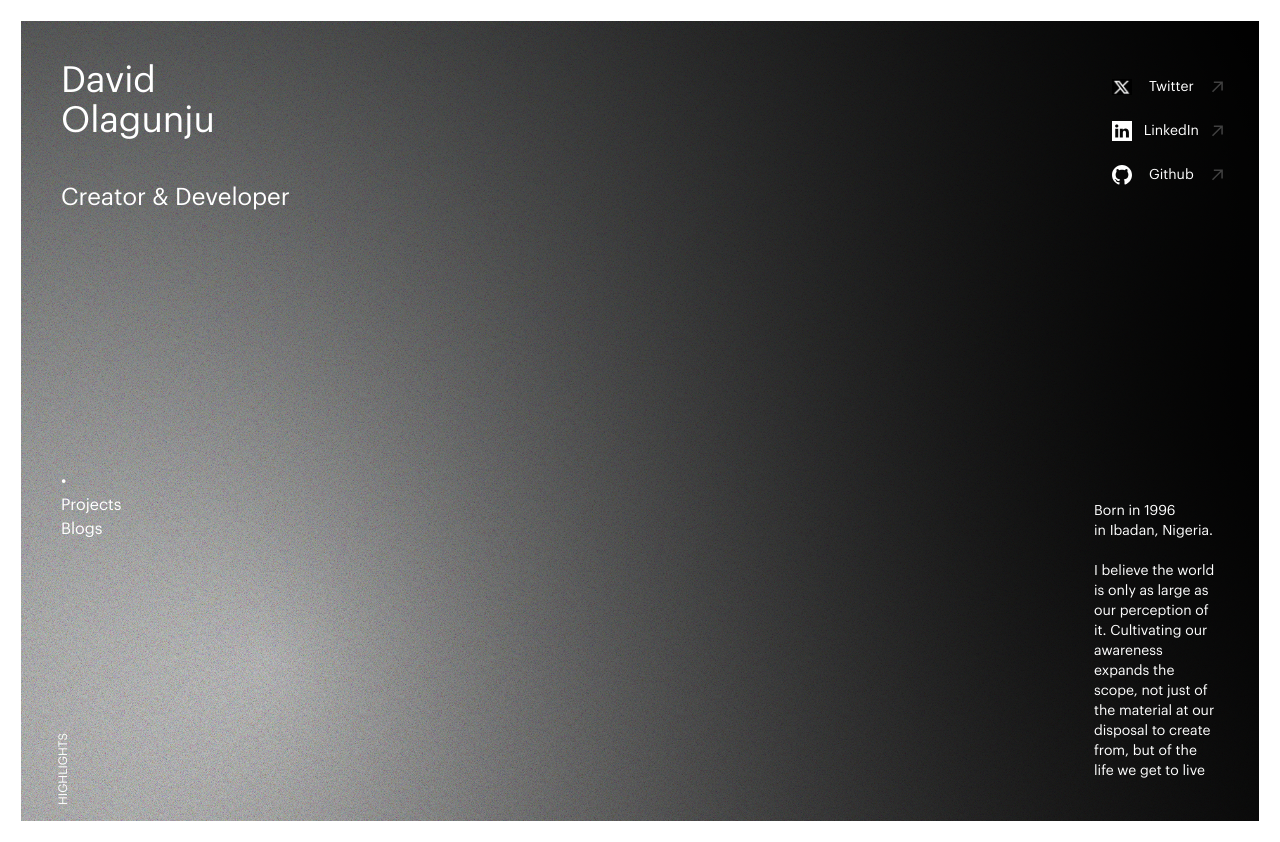
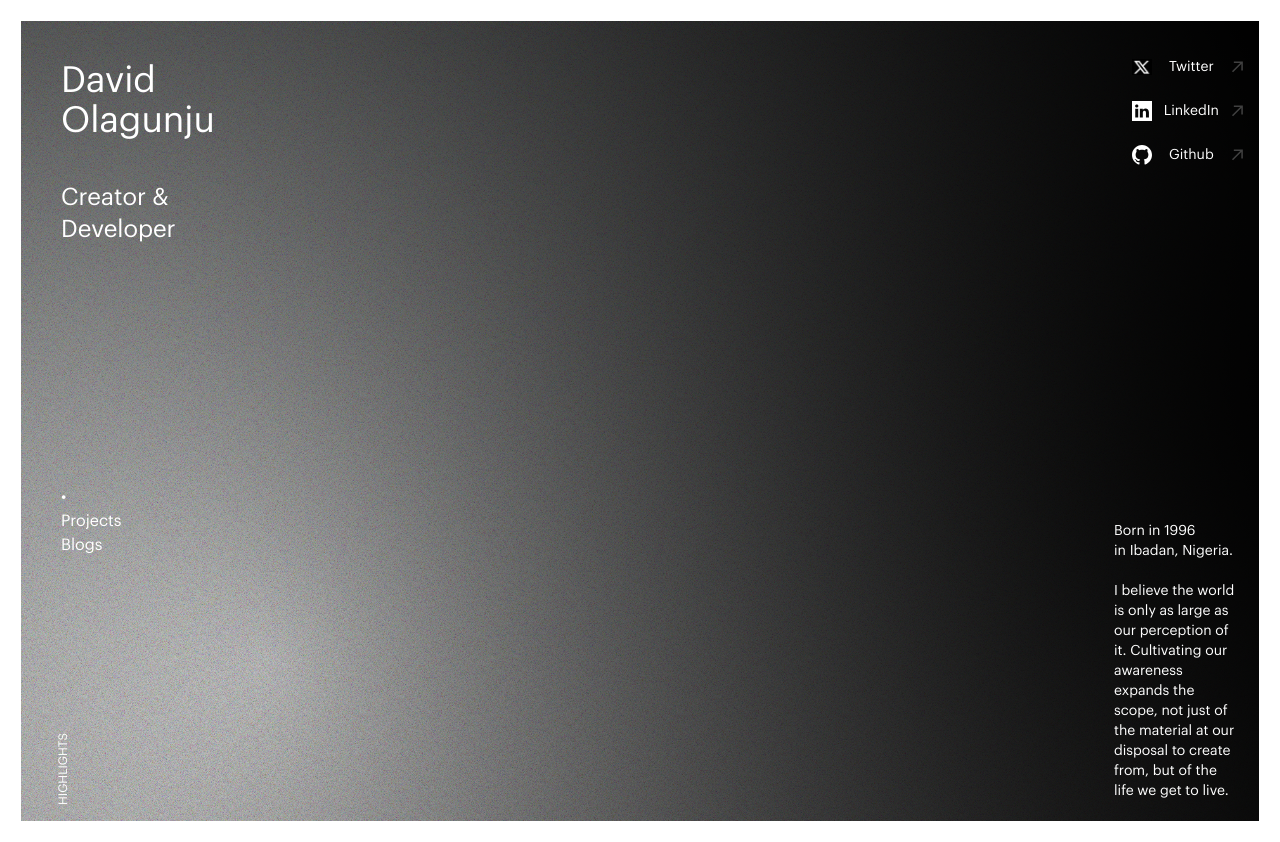
Before and after one commit to odavidola/odavidola, a Next.js app: page / in a window 1280 px wide. Built offline with nearby package versions, Linux system fonts and the light colour scheme.

Commit message:
style update

```diff
--- a/app/layout.tsx
+++ b/app/layout.tsx
@@ -52,7 +52,7 @@ export default function RootLayout(
     <body>
     <div className="flex min-h-screen bg-noise text-white">
       <Navbar/>
-      <main className="w-3/4 p-10 h-screen">
+      <main className="w-full h-screen p-5">
         {children}
       </main>
     </div>
--- a/app/page.tsx
+++ b/app/page.tsx
@@ -18,7 +18,7 @@ const HomePage: FC = () => {
           <br/>
           <p>I believe the world is only as large as our perception of it. Cultivating our
             awareness expands the scope, not just of the material at our disposal to create
-            from, but of the life we get to live</p>
+            from, but of the life we get to live.</p>
         </div>
       </div>
     </section>
```
